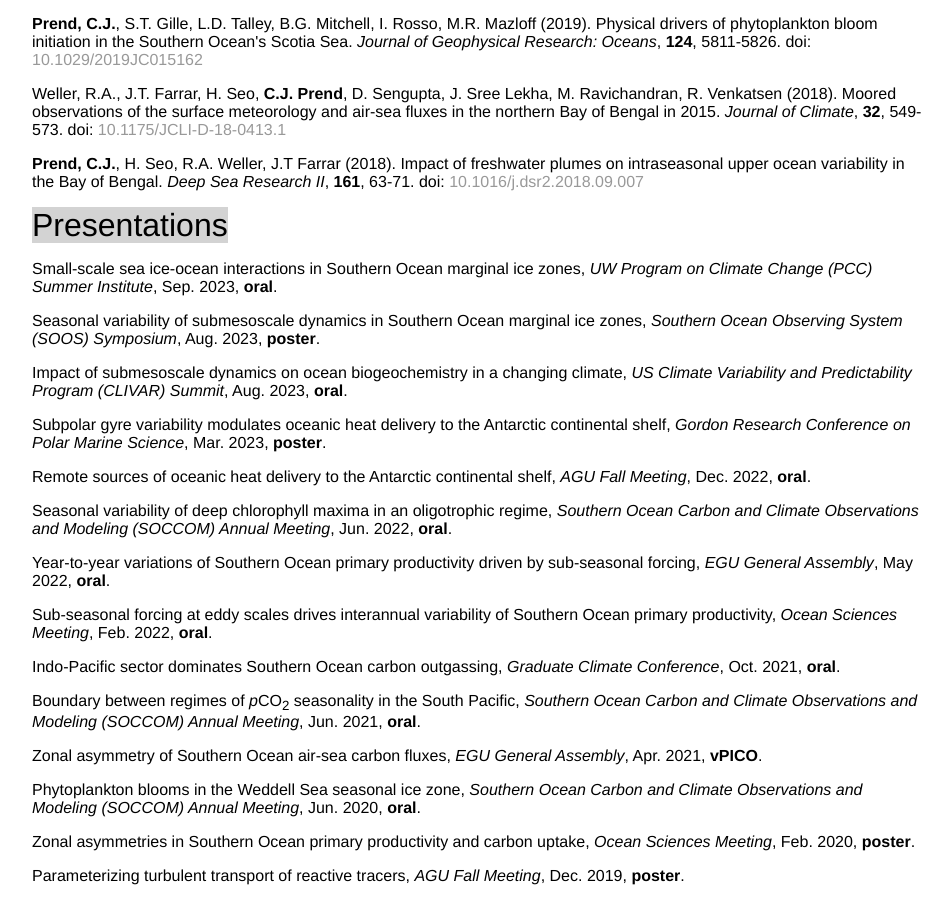
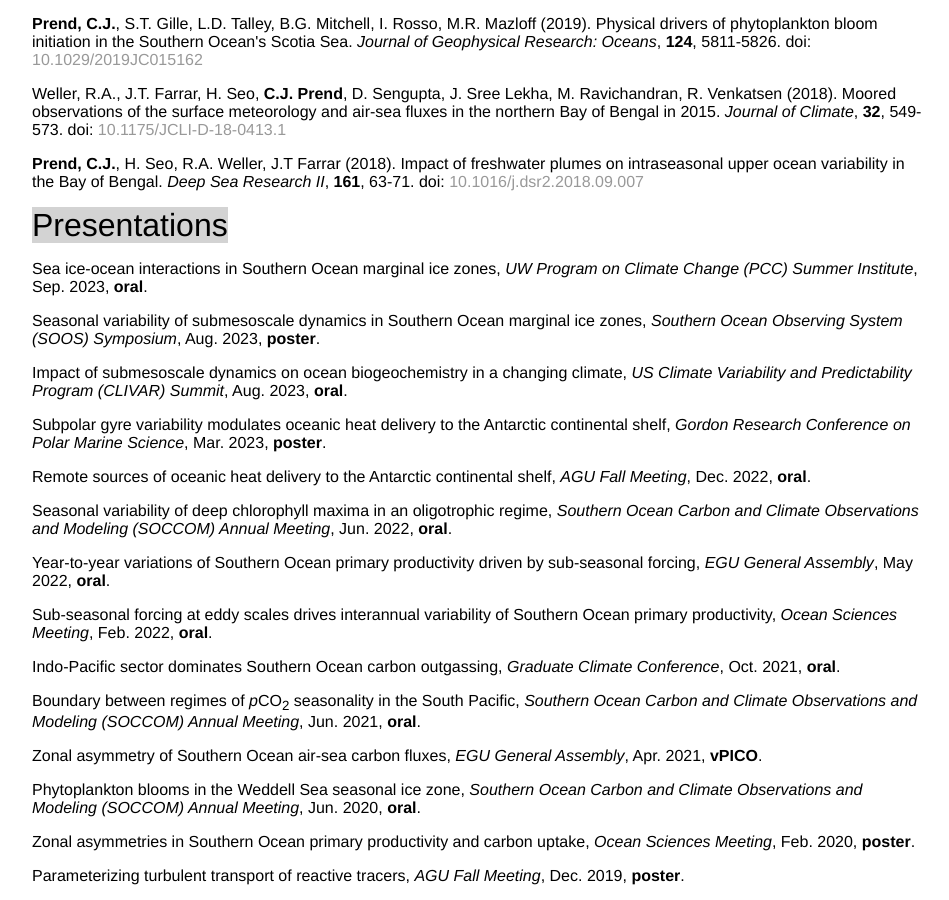
Before and after one commit to cprend/cprend.github.io, a Jekyll site: the page cv/index.html, which Jekyll copies as it is, in a window 1280 px wide and 900 px high, scrolled down 1308 px. Shown: the whole window, without its empty margins (160-1109 px from the left). Built offline with Jekyll 4.4.1, drawn with Linux system fonts in a browser that asks for light colours.

Commit message:
Update index.html

```diff
--- a/cv/index.html
+++ b/cv/index.html
@@ -57,7 +57,7 @@
 		<p><b>Prend, C.J.</b>, H. Seo, R.A. Weller, J.T Farrar (2018). Impact of freshwater plumes on intraseasonal
 		upper ocean variability in the Bay of Bengal. <em>Deep Sea Research II</em>, <b>161</b>, 63-71. doi: <a href="https://www.sciencedirect.com/science/article/pii/S0967064517304010?via%3Dihub">10.1016/j.dsr2.2018.09.007</a></p>
 		<p1>Presentations</p1>
-		<p>Small-scale sea ice-ocean interactions in Southern Ocean marginal ice zones, <em>UW Program on Climate Change (PCC) Summer Institute</em>, Sep. 2023, <b>oral</b>.</p>
+		<p>Sea ice-ocean interactions in Southern Ocean marginal ice zones, <em>UW Program on Climate Change (PCC) Summer Institute</em>, Sep. 2023, <b>oral</b>.</p>
 		<p>Seasonal variability of submesoscale dynamics in Southern Ocean marginal ice zones, <em>Southern Ocean Observing System (SOOS) Symposium</em>, Aug. 2023, <b>poster</b>.</p>
 		<p>Impact of submesoscale dynamics on ocean biogeochemistry in a changing climate, <em>US Climate Variability and Predictability Program (CLIVAR) Summit</em>, Aug. 2023, <b>oral</b>.</p>
 		<p>Subpolar gyre variability modulates oceanic heat delivery to the Antarctic continental shelf, <em>Gordon Research Conference on Polar Marine Science</em>, Mar. 2023, <b>poster</b>.</p>
```
